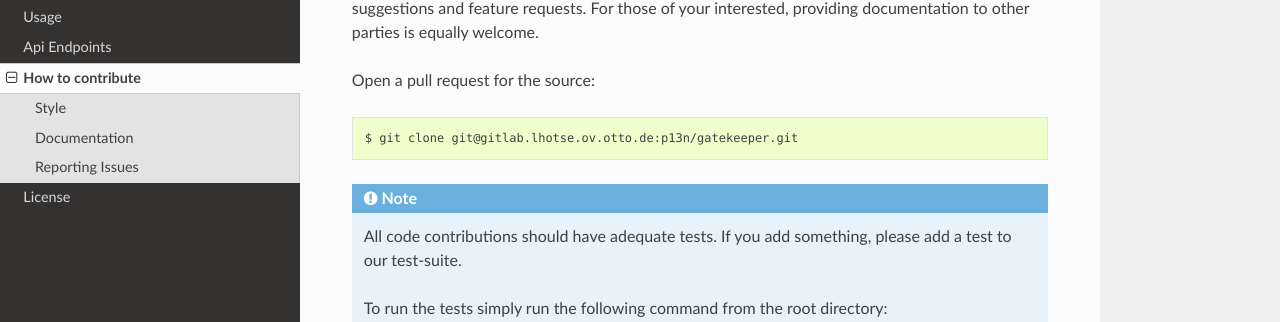
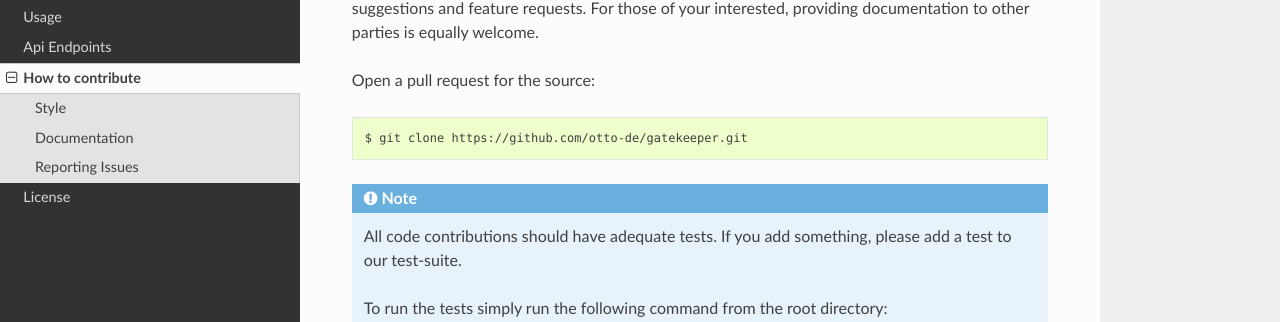
Before and after one commit to otto-de/gatekeeper, a Sphinx documentation site: the page built from docs/contribution.rst, in a window 1280 px wide and 900 px high. Shown: the part 187-509 px from the top of the window. Built offline with Sphinx 7.4.7 and the Read the Docs theme 2.0.0, drawn with Linux system fonts in a browser that asks for light colours.

Commit message:
Update the Repository URL

```diff
--- a/docs/contribution.rst
+++ b/docs/contribution.rst
@@ -6,7 +6,7 @@ requests. For those of your interested, providing documentation to other parties
 
 Open a pull request for the source::
 
-    $ git clone git@gitlab.lhotse.ov.otto.de:p13n/gatekeeper.git
+    $ git clone https://github.com/otto-de/gatekeeper.git
 
 .. note::
 
```
